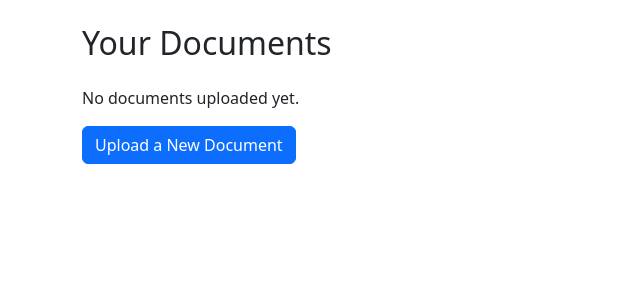
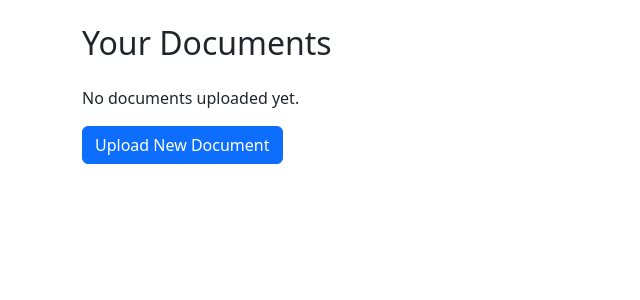
Before and after one commit to JoeC16/onfile-mvp, a Flask app: page /dashboard in a window 1280 px wide. Shown: the part 67-367 px from the top of the page, without its empty margins (0-640 px from the left). Run offline with Flask 3, Linux system fonts and the light colour scheme; the visitor is signed in with stand-in values (Sample User, id 1).

Commit message:
Update dashboard.html

```diff
--- a/app/templates/dashboard.html
+++ b/app/templates/dashboard.html
@@ -16,5 +16,5 @@
   <p>No documents uploaded yet.</p>
 {% endif %}
 
-<a href="{{ url_for('main.upload') }}" class="btn btn-primary">Upload a New Document</a>
+<a href="{{ url_for('main.upload') }}" class="btn btn-primary">Upload New Document</a>
 {% endblock %}
```
